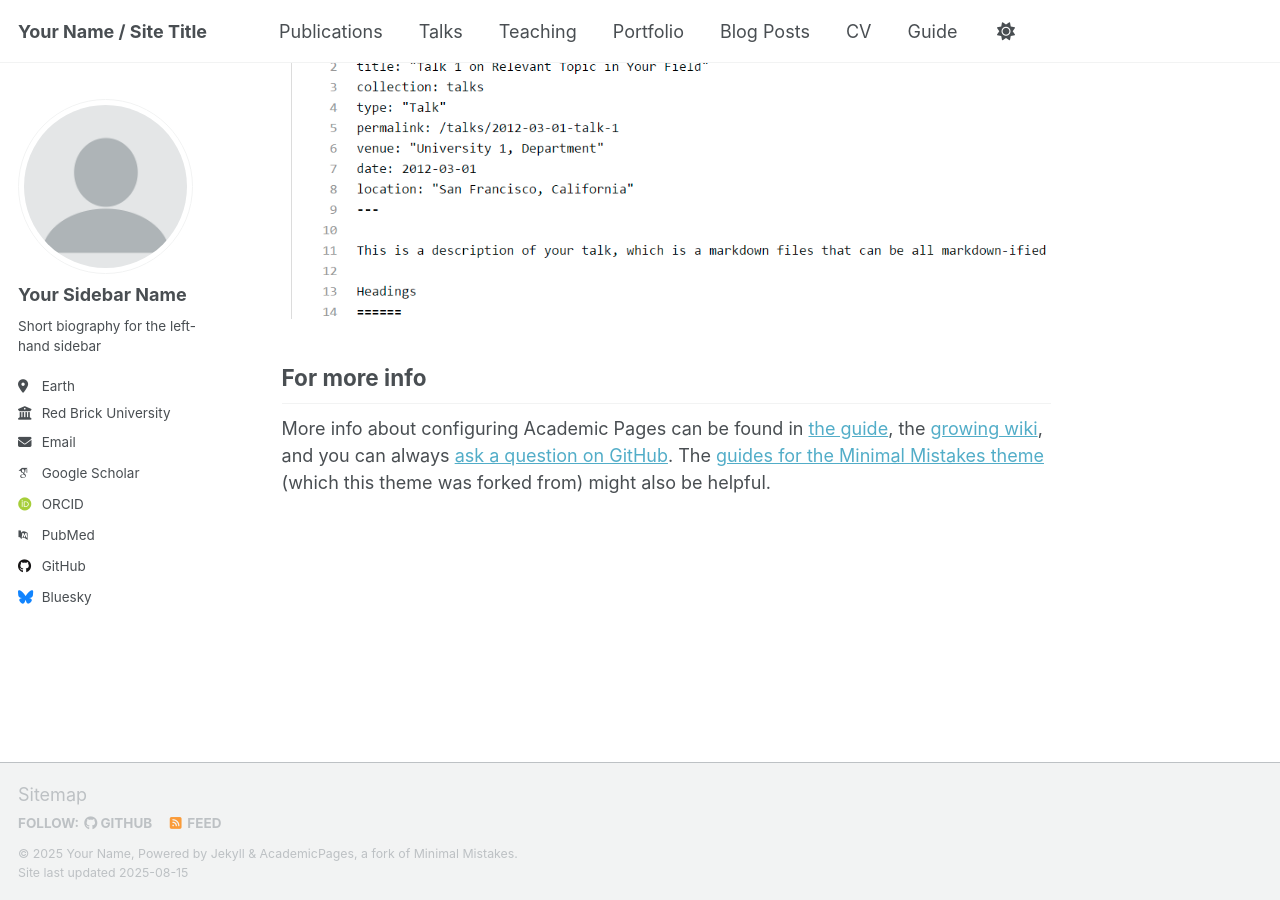
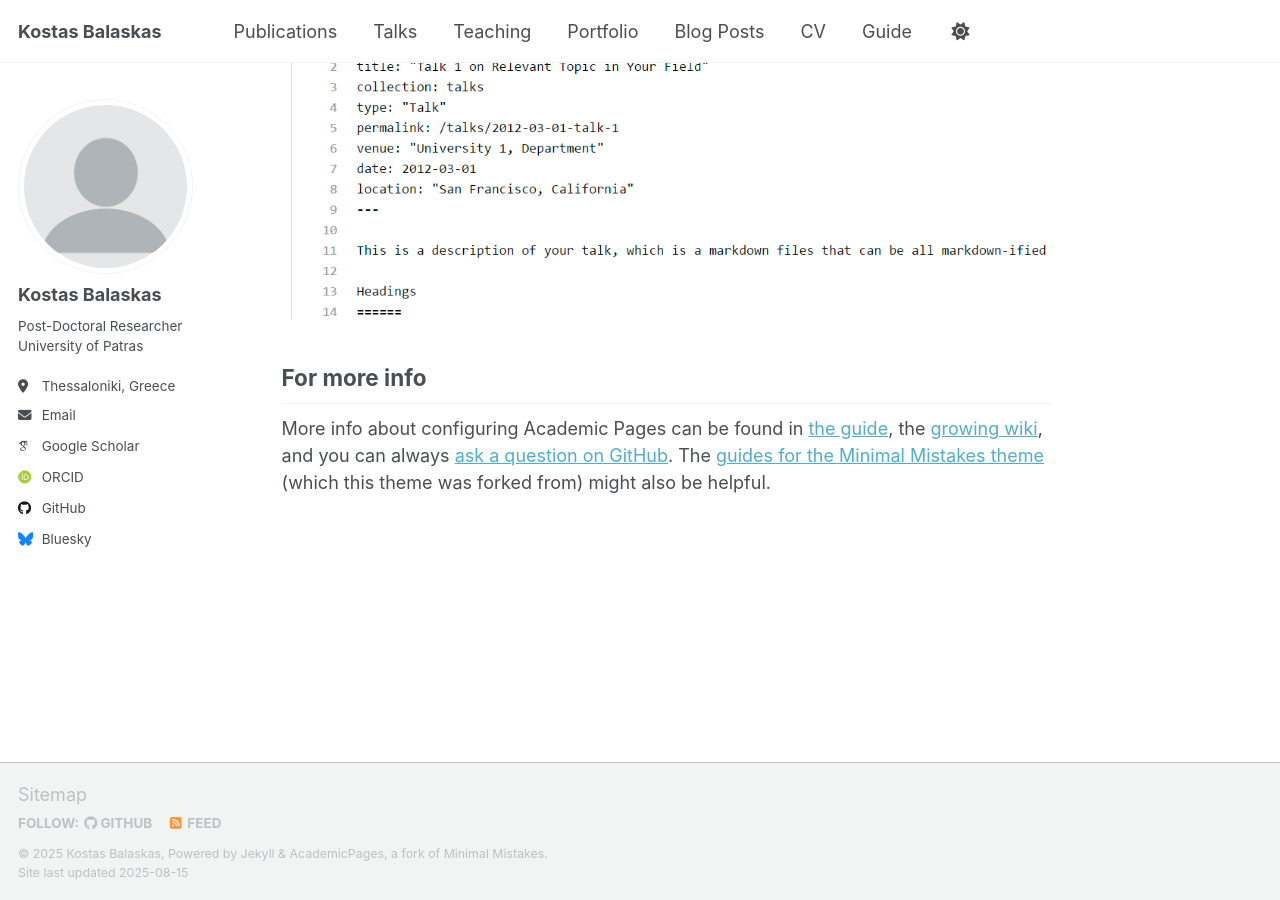
Before and after one commit to kompalas/kbalaskas.github.io, a Jekyll site: the page built from _pages/about.md, in a window 1280 px wide and 900 px high, scrolled down 2880 px. Built offline with Jekyll 4.4.1, drawn with Linux system fonts in a browser that asks for light colours; some web fonts are replaced; a script that is not in the unit is left out.

Commit message:
Update _config.yml

```diff
--- a/_config.yml
+++ b/_config.yml
@@ -9,13 +9,13 @@
 # Basic Site Settings
 locale                   : "en-US"
 site_theme               : "default" # Currently available options are "default", "air"
-title                    : "Your Name / Site Title"
+title                    : "Kostas Balaskas"
 title_separator          : "-"
-name                     : &name "Your Name"
-description              : &description "personal description"
-url                      : https://academicpages.github.io # the base hostname & protocol for your site e.g. "https://[your GitHub username].github.io" or if you already have some other page hosted on Github then use "https://[your GitHub username].github.io/[Your Repo Name]"
+name                     : &name "Kostas Balaskas"
+description              : &description "Post-Doctoral Researcher at Department of Computer Engineering & Informatics, University of Patras"
+url                      : https://kbalaskas.github.io # the base hostname & protocol for your site e.g. "https://[your GitHub username].github.io" or if you already have some other page hosted on Github then use "https://[your GitHub username].github.io/[Your Repo Name]"
 baseurl                  : "" # the subpath of your site, e.g. "/blog"
-repository               : "academicpages/academicpages.github.io"
+repository               : "kompalas/kbalaskas.github.io"
 
 # Site Author - The following control what appear as part of the author content on the side bar.
 #               If a field is blank the icon and link will not appear, otherwise it will be shown.
@@ -23,23 +23,23 @@ repository               : "academicpages/academicpages.github.io"
 author:
   # Biographic information
   avatar           : "profile.png"
-  name             : "Your Sidebar Name"
+  name             : "Kostas Balaskas"
   pronouns         : # example: "she/her"
-  bio              : "Short biography for the left-hand sidebar"
-  location         : "Earth"
-  employer         : "Red Brick University"
+  bio              : "Post-Doctoral Researcher<br/> University of Patras"
+  location         : "Thessaloniki, Greece"
+  employer         :
   uri              : # URL
-  email            : "none@example.org"
+  email            : "kompalas@physics.auth.gr"
 
   # Academic websites
   academia         : # URL
   arxiv            : # URL - Update with the correct link to your profile
-  googlescholar    : "https://scholar.google.com/citations?user=PS_CX0AAAAAJ"
+  googlescholar    : "https://scholar.google.com/citations?user=_8XWxwgAAAAJ"
   inspire-hep      : # URL
   impactstory      : # URL
-  orcid            : "http://orcid.org/yourorcidurl"
+  orcid            : "http://orcid.org/0000-0003-2886-6896"
   semantic         : # URL
-  pubmed           : "https://www.ncbi.nlm.nih.gov/pubmed/?term=john+snow"
+  pubmed           :
   researchgate     : # URL
   scopus           : # URL
 
@@ -47,7 +47,7 @@ author:
   bitbucket        : # Username - Update with your username on the site
   codepen          : # Username
   dribbble         : # Username
-  github           : "academicpages"
+  github           : "kompalas"
   kaggle           : # Username
   stackoverflow    : # User number or user number and name (i.e., use "1" or "1/jeff-atwood")
 
```
